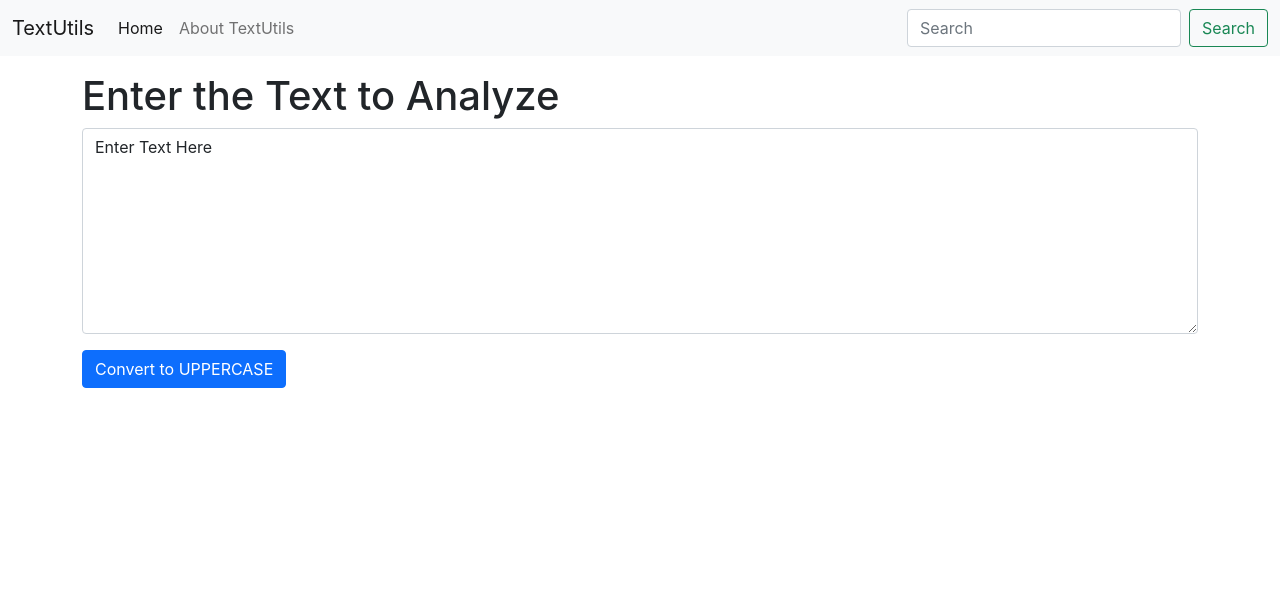
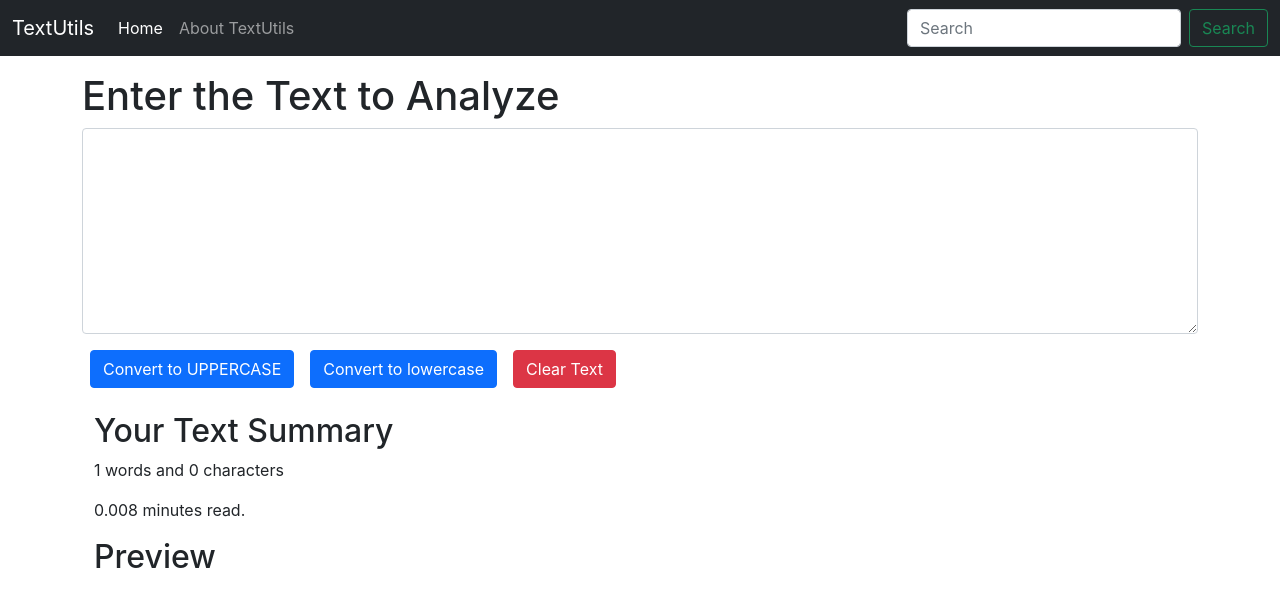
Before and after one commit to AyushPaul/textutils, a React (Create React App) app: page / in a window 1280 px wide. Shown: the top 606 px of the page. Built offline with nearby package versions, Linux system fonts and the light colour scheme.

Commit message:
new buttons

```diff
--- a/src/components/Navbar.js
+++ b/src/components/Navbar.js
@@ -2,7 +2,7 @@ import React from 'react'
 import PropTypes from 'prop-types'
 export default function Navbar(props) {
   return (
-    <nav className="navbar navbar-expand-lg navbar-light bg-light">
+    <nav className="navbar navbar-expand-lg navbar-dark bg-dark">
   <div className="container-fluid">
     <a className="navbar-brand" href="/">{props.title}</a>
     <button className="navbar-toggler" type="button" data-bs-toggle="collapse" data-bs-target="#navbarSupportedContent" aria-controls="navbarSupportedContent" aria-expanded="false" aria-label="Toggle navigation">
--- a/src/components/TextForm.js
+++ b/src/components/TextForm.js
@@ -7,19 +7,40 @@ export default function TextForm(props) {
         let newText = text.toUpperCase();
         setText(newText)
     }
+    const handleLowClick = () =>{
+        // console.log("UpperCase was Clicked")
+        let newText = text.toLocaleLowerCase();
+        setText(newText)
+    }
+    const handleClearClick = () =>{
+        // console.log("UpperCase was Clicked")
+        // let newText = text.toLocaleLowerCase();
+        setText("")
+    }
     const handleOnChange = (event) =>{
         // console.log("On Change")
         setText(event.target.value)
     }
-    const [text,setText] = useState("Enter Text Here")
+    const [text,setText] = useState("")
 
   return (
+    <>
     <div>
         <h1>{props.heading}</h1>
         <div className="mb-3">
             <textarea className="form-control" value={text} onChange={handleOnChange} id="myBox" rows="8"></textarea>
         </div>
-        <button className="btn btn-primary" onClick={handleUpClick}>Convert to UPPERCASE</button>
+        <button className="btn btn-primary mx-2" onClick={handleUpClick}>Convert to UPPERCASE</button>
+        <button className="btn btn-primary mx-2" onClick={handleLowClick}>Convert to lowercase</button>
+        <button className="btn btn-danger mx-2" onClick={handleClearClick}>Clear Text</button>
     </div>
+    <div className="container my-4">
+        <h2>Your Text Summary</h2>
+        <p>{text.split(" ").length} words and {text.length} characters</p>
+        <p>{0.008 * text.split(" ").length} minutes read.</p>
+        <h2>Preview</h2>
+        <p>{text}</p>
+    </div>
+    </>
   )
 }
```
